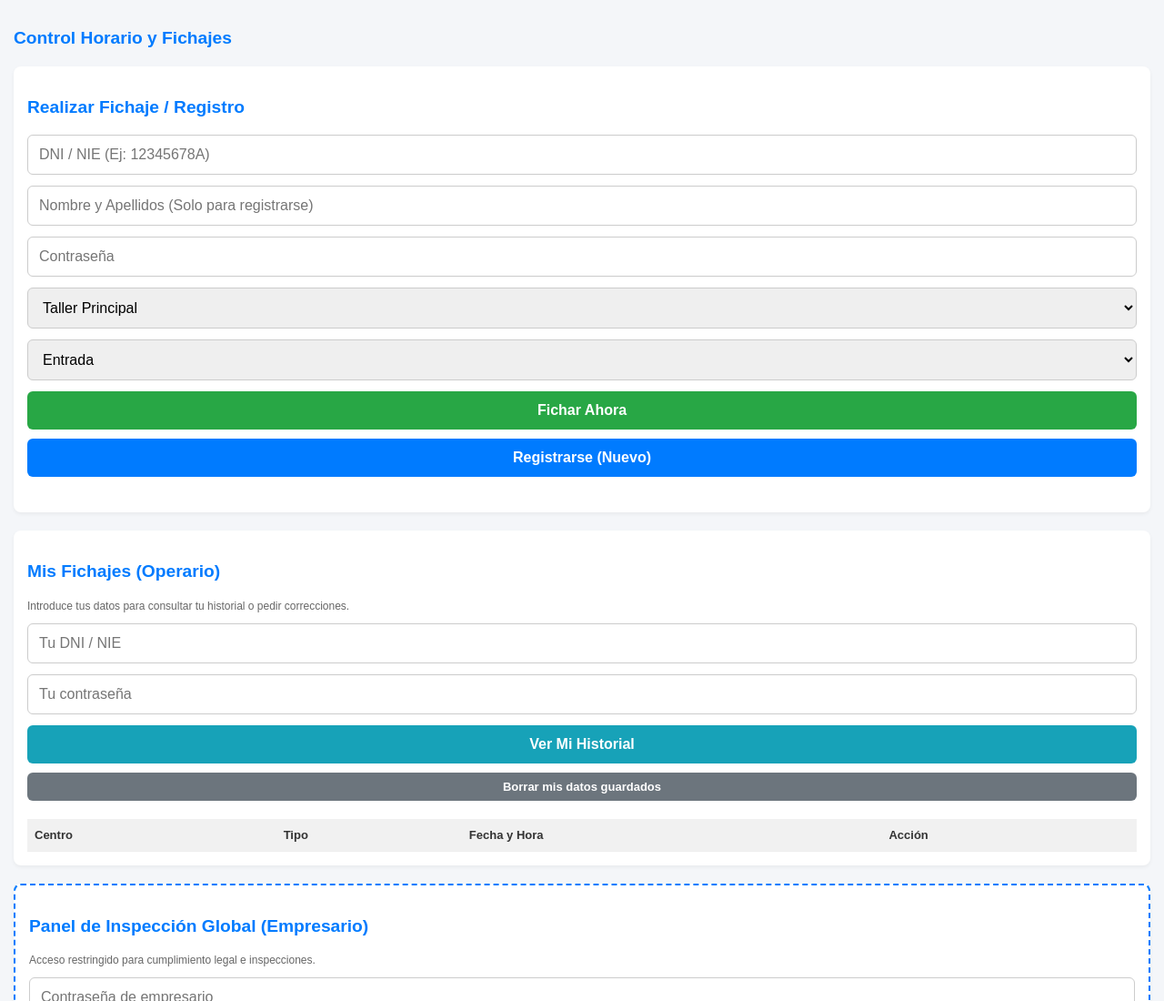
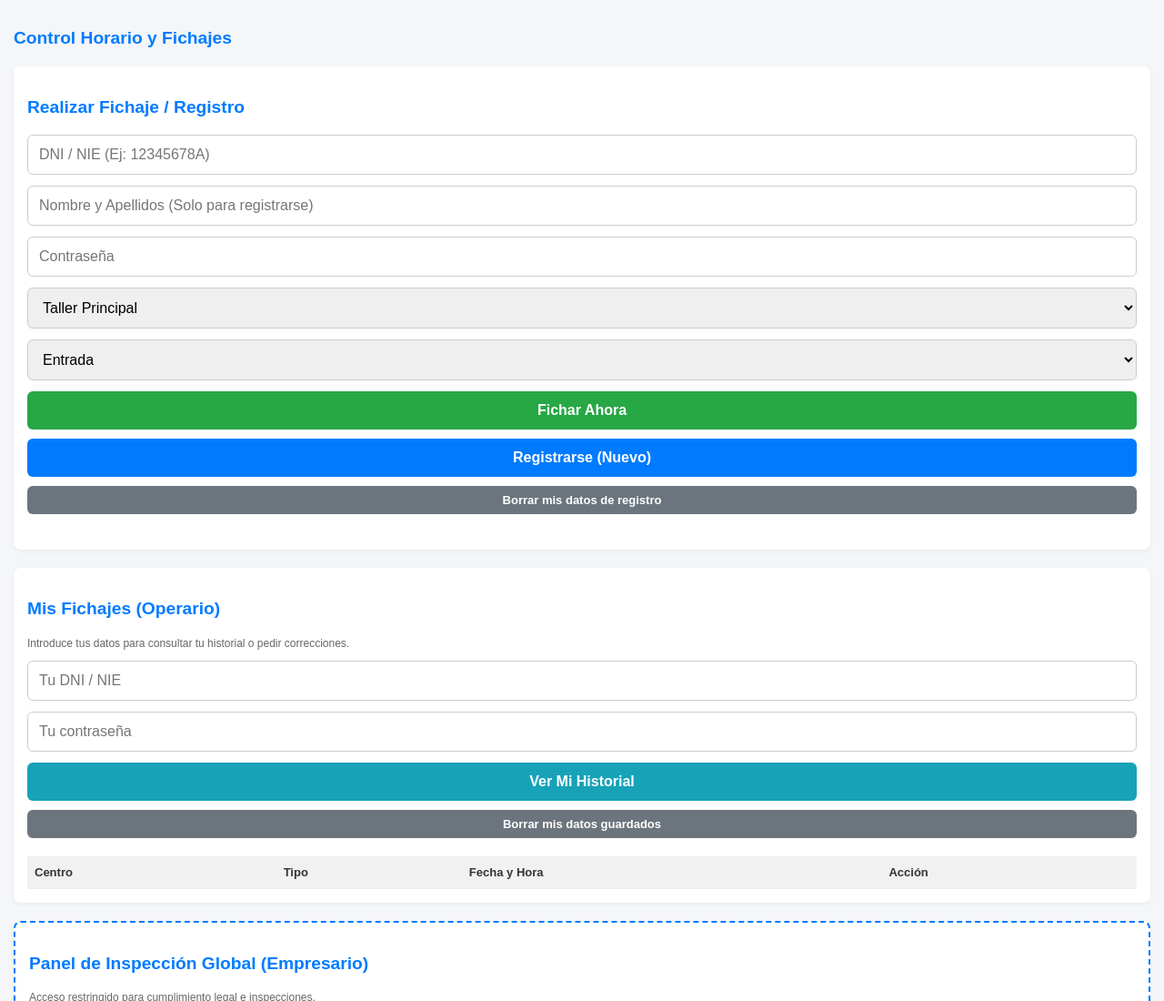
Before and after one commit to davidcortes1982/control-horario-taller, a website: page public/index.html in a window 1280 px wide. Shown: the top 1100 px of the page at 91% size. Drawn offline with Linux system fonts and the light colour scheme.

Commit message:
añadido boton olvidar

```diff
--- a/public/index.html
+++ b/public/index.html
@@ -175,6 +175,7 @@
 
         <button class="btn-success" onclick="realizarFichaje()">Fichar Ahora</button>
         <button class="btn-primary" onclick="registrarUsuario()">Registrarse (Nuevo)</button>
+        <button class="btn-secondary" onclick="olvidarDatosRegistro()">Borrar mis datos de registro</button>
         <p id="mensaje-estado" style="font-weight: bold; margin-top: 10px; font-size: 14px;"></p>
     </div>
 
@@ -331,6 +332,16 @@
             document.getElementById('op-password').value = '';
             document.getElementById('tabla-mi-historial-body').innerHTML = '';
             alert("Se han borrado los datos del historial de este dispositivo.");
+        }
+
+        function olvidarDatosRegistro() {
+            localStorage.removeItem('taller_dni');
+            localStorage.removeItem('taller_pass');
+            document.getElementById('dni').value = '';
+            document.getElementById('nombre').value = '';
+            document.getElementById('password').value = '';
+            document.getElementById('mensaje-estado').innerText = '';
+            alert("Se han borrado los datos de registro de este dispositivo.");
         }
 
         function realizarFichaje() {
```
